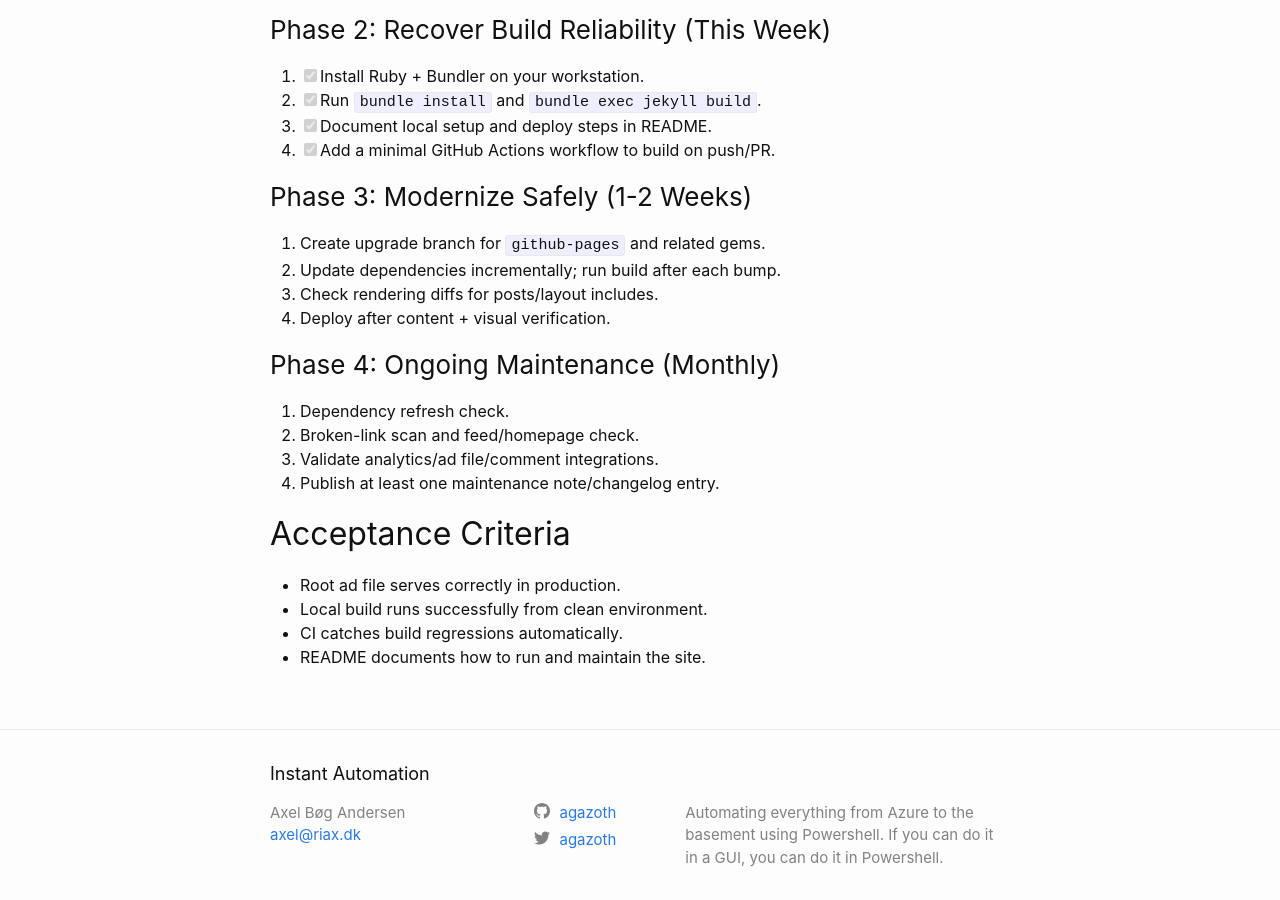
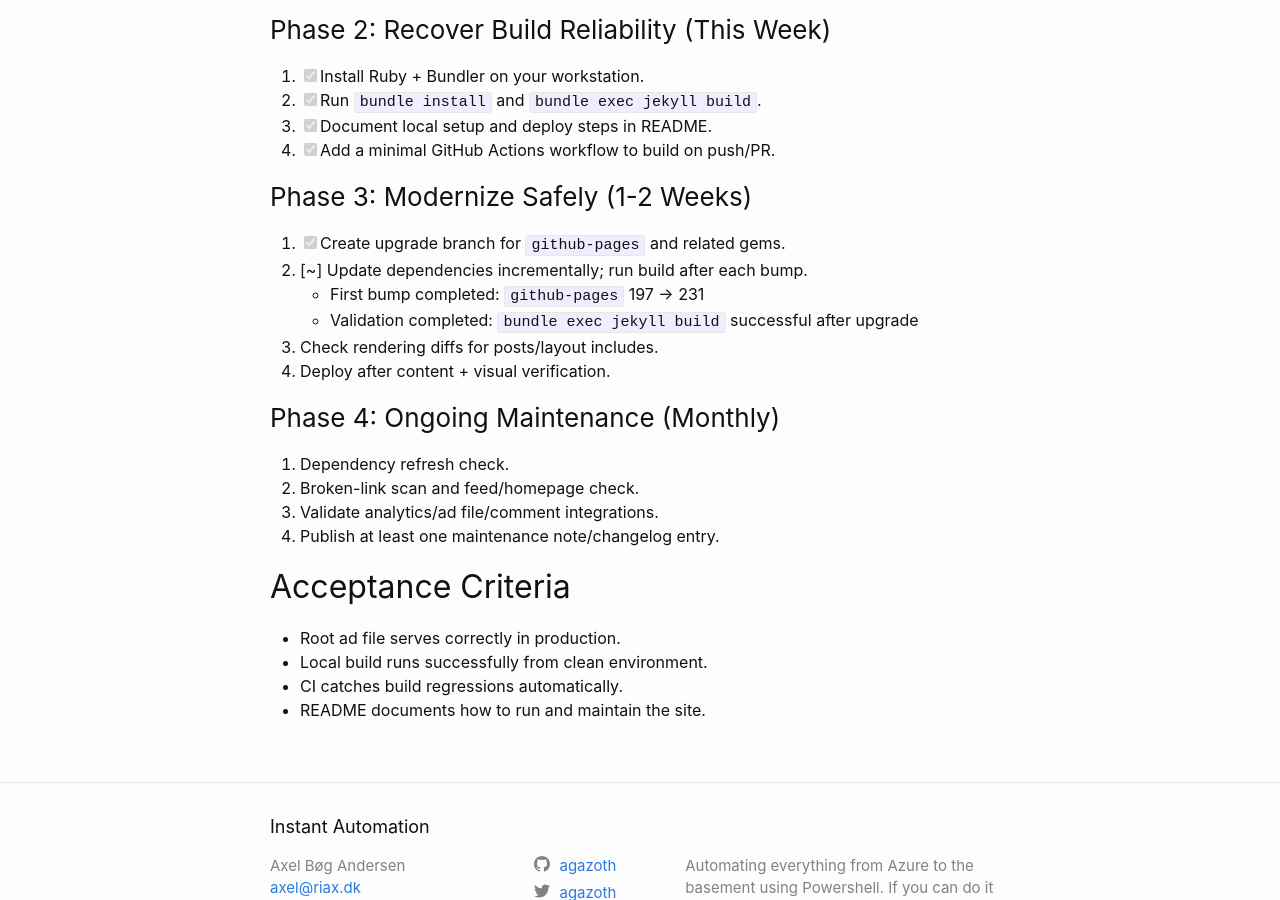
Before and after one commit to Agazoth/agazoth.github.io, a Jekyll site: the page built from MAINTENANCE_PLAN.md, in a window 1280 px wide and 900 px high, scrolled down 1333 px. Built offline with Jekyll 4.4.1, drawn with Linux system fonts in a browser that asks for light colours; our own code applies the rules of GitHub Pages for plain Markdown files.

Commit message:
Update dependency versions in Gemfile.lock and document upgrade progress in MAINTENANCE_PLAN.md

```diff
--- a/MAINTENANCE_PLAN.md
+++ b/MAINTENANCE_PLAN.md
@@ -44,8 +44,10 @@
 4. [x] Add a minimal GitHub Actions workflow to build on push/PR.
 
 ### Phase 3: Modernize Safely (1-2 Weeks)
-1. Create upgrade branch for `github-pages` and related gems.
-2. Update dependencies incrementally; run build after each bump.
+1. [x] Create upgrade branch for `github-pages` and related gems.
+2. [~] Update dependencies incrementally; run build after each bump.
+   - First bump completed: `github-pages` 197 -> 231
+   - Validation completed: `bundle exec jekyll build` successful after upgrade
 3. Check rendering diffs for posts/layout includes.
 4. Deploy after content + visual verification.
 
```
Also changed, not shown: Gemfile.lock.
